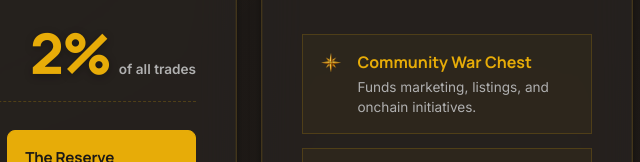
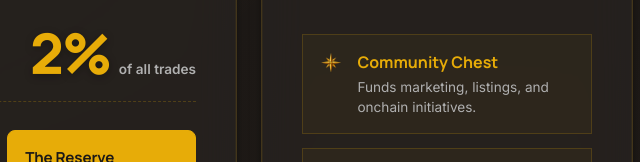
Before and after one commit to JasoSimmons/american-dream-coin, a plain HTML site: page index.html in a window 1280 px wide. Shown: the part 5690-5852 px from the top of the page, 577-1217 px from the left. Drawn offline with Linux system fonts and the light colour scheme.

Commit message:
Rename 'Community War Chest' to 'Community Chest'
Co-authored-by: Cursor <cursoragent@cursor.com>

```diff
--- a/index.html
+++ b/index.html
@@ -509,7 +509,7 @@
               <li>
                 <span class="check">★</span>
                 <div>
-                  <strong>Community War Chest</strong>
+                  <strong>Community Chest</strong>
                   <p>Funds marketing, listings, and onchain initiatives.</p>
                 </div>
               </li>
```
